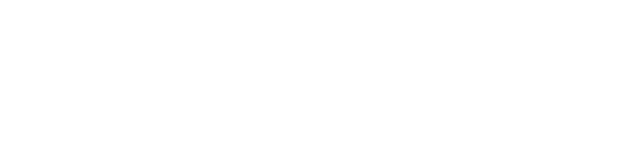
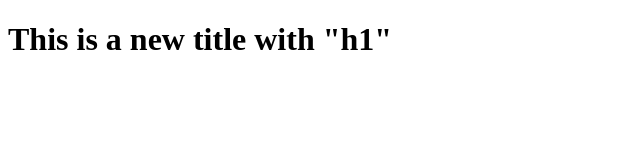
Before and after one commit to ShaquS/class_15, a plain HTML site: page index.html in a window 1280 px wide. Shown: the whole page, without its empty margins (0-640 px from the left). Drawn offline with Linux system fonts and the light colour scheme.

Commit message:
Add README.md file and header in body

```diff
--- a/index.html
+++ b/index.html
@@ -7,6 +7,6 @@
     <title>This is my first commit on git</title>
 </head>
 <body>
-
+    <h1>This is a new title with "h1"</h1>
 </body>
 </html>
```
Also changed, not shown: 1 other file.
